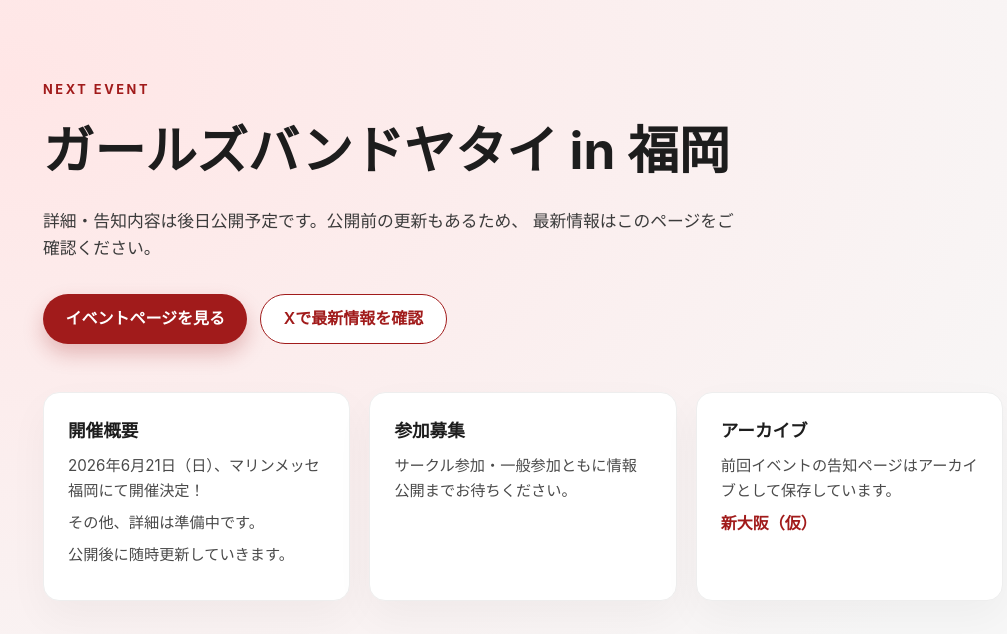
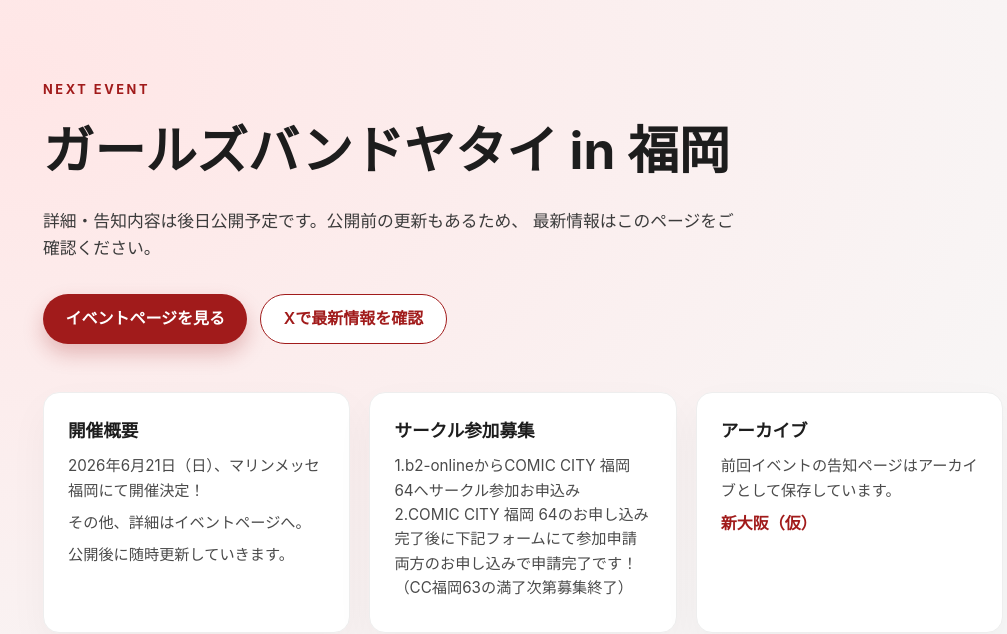
Before and after one commit to aikoikom/gbc_shinoosaka, a Next.js app: page /gbc_shinoosaka/ in a window 1280 px wide. Shown: the top 634 px of the page, without its empty margins (117-1124 px from the left). Built offline with nearby package versions, Linux system fonts and the light colour scheme.

Commit message:
Update page.tsx

```diff
--- a/app/page.tsx
+++ b/app/page.tsx
@@ -33,15 +33,17 @@ export default function Home() {
           <article className={styles.card}>
             <h2 className={styles.cardTitle}>開催概要</h2>
             <p className={styles.cardText}>2026年6月21日（日）、マリンメッセ福岡にて開催決定！</p>
-            <p className={styles.cardText}>その他、詳細は準備中です。</p>
+            <p className={styles.cardText}>その他、詳細はイベントページへ。</p>
             <p className={styles.cardText}>
               公開後に随時更新していきます。
             </p>
           </article>
           <article className={styles.card}>
-            <h2 className={styles.cardTitle}>参加募集</h2>
+            <h2 className={styles.cardTitle}>サークル参加募集</h2>
             <p className={styles.cardText}>
-              サークル参加・一般参加ともに情報公開までお待ちください。
+              1.b2-onlineからCOMIC CITY 福岡 64へサークル参加お申込み<br></br>
+              2.COMIC CITY 福岡 64のお申し込み完了後に下記フォームにて参加申請<br></br>
+              両方のお申し込みで申請完了です！（CC福岡63の満了次第募集終了）
             </p>
           </article>
           <article className={styles.card}>
```
